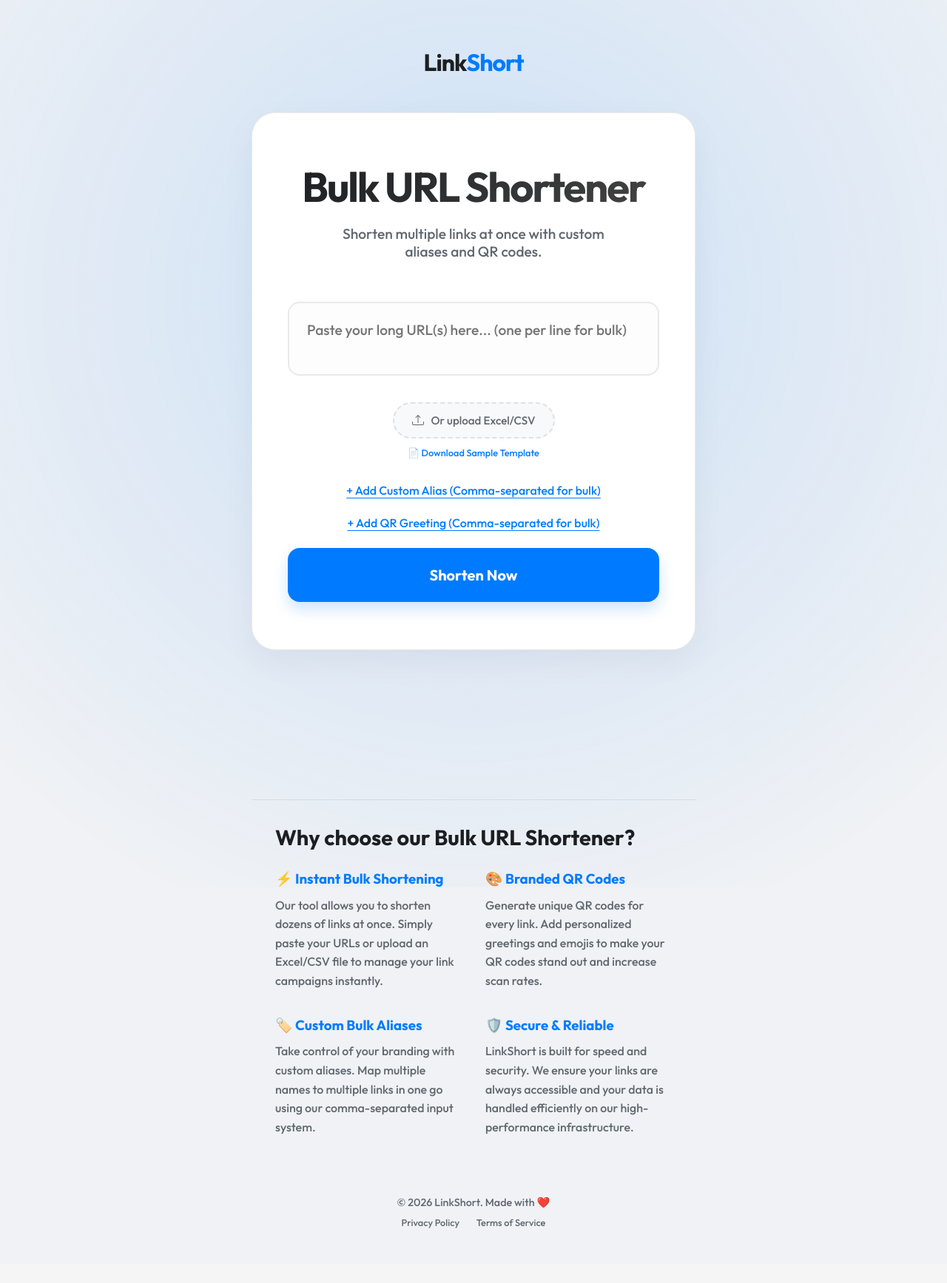
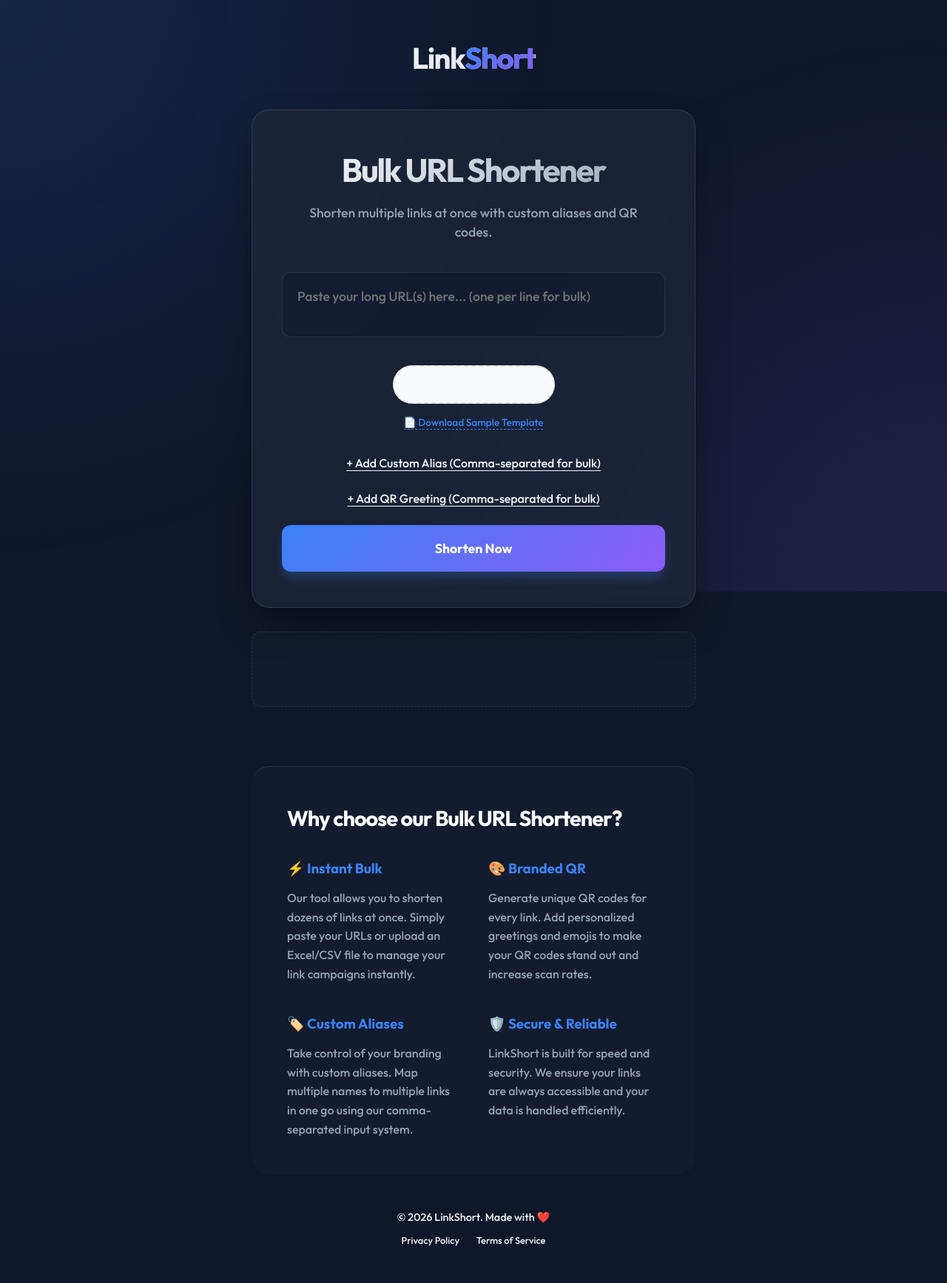
Before and after one commit to linkshortfree/linkshort, a Flask app: page / in a window 1280 px wide. Shown: the whole page at 74% size. Before the commit the page ends 1661 px from the top, so only its background shows below. Run offline with Flask 3, Linux system fonts and the light colour scheme; some libraries are stand-ins or nearby versions.

Commit message:
feat: professional redesign and performance optimization
- Implemented premium dark theme with HSL variables
- Refined glassmorphism and typography
- Resolved Cumulative Layout Shift (CLS) with fixed-height placeholders
- Fixed console error: 'lastResults' undefined
- Added standard CSS properties for cross-browser compatibility
- Optimized resource loading with font-display: swap

```diff
--- a/static/css/style.css
+++ b/static/css/style.css
@@ -1,12 +1,16 @@
 :root {
-    --bg-color: #f0f2f5;
-    --card-bg: rgba(255, 255, 255, 0.8);
-    --primary-color: #007bff;
-    --accent-color: #6f42c1;
-    --text-color: #1c1e21;
-    --text-sub: #606770;
-    --border-color: rgba(0, 0, 0, 0.08);
-    --glow-color: rgba(0, 123, 255, 0.1);
+    /* Sophisticated Color Palette */
+    --bg-primary: #0f172a;
+    --bg-secondary: #1e293b;
+    --accent-primary: #3b82f6;
+    --accent-secondary: #8b5cf6;
+    --text-primary: #f8fafc;
+    --text-secondary: #94a3b8;
+    --glass-bg: rgba(30, 41, 59, 0.7);
+    --glass-border: rgba(255, 255, 255, 0.1);
+    --glass-shadow: 0 25px 50px -12px rgba(0, 0, 0, 0.5);
+    --success: #10b981;
+    --error: #ef4444;
 }
 
 * {
@@ -17,22 +21,25 @@
 
 body {
     font-family: 'Outfit', sans-serif;
-    background-color: var(--bg-color);
-    color: var(--text-color);
+    background-color: var(--bg-primary);
+    color: var(--text-primary);
     min-height: 100vh;
     display: flex;
     justify-content: center;
     align-items: center;
     overflow-x: hidden;
+    line-height: 1.5;
 }
 
 .background-glow {
     position: fixed;
-    top: -50%;
-    left: -50%;
-    width: 200%;
-    height: 200%;
-    background: radial-gradient(circle at center, rgba(0, 123, 255, 0.15) 0%, transparent 60%);
+    top: 0;
+    left: 0;
+    width: 100%;
+    height: 100%;
+    background:
+        radial-gradient(circle at 0% 0%, rgba(59, 130, 246, 0.15) 0%, transparent 50%),
+        radial-gradient(circle at 100% 100%, rgba(139, 92, 246, 0.15) 0%, transparent 50%);
     pointer-events: none;
     z-index: -1;
 }
@@ -51,41 +58,55 @@ body {
 }
 
 .logo {
-    font-size: 2rem;
-    font-weight: 700;
-    margin-top: 1rem;
-    margin-bottom: 3rem;
-    letter-spacing: -1px;
+    font-size: 2.5rem;
+    font-weight: 800;
+    margin-bottom: 2.5rem;
+    letter-spacing: -1.5px;
+    background: linear-gradient(135deg, #fff 0%, #cbd5e1 100%);
+    -webkit-background-clip: text;
+    background-clip: text;
+    -webkit-text-fill-color: transparent;
 }
 
 .logo span {
-    color: var(--primary-color);
+    background: linear-gradient(135deg, var(--accent-primary) 0%, var(--accent-secondary) 100%);
+    -webkit-background-clip: text;
+    background-clip: text;
+    -webkit-text-fill-color: transparent;
 }
 
 .glass-card {
-    background: #ffffff;
-    border-radius: 32px;
-    padding: 4rem 3rem;
-    box-shadow: 0 15px 45px rgba(0, 0, 0, 0.05);
-    border: 1px solid var(--border-color);
-    transition: all 0.4s cubic-bezier(0.175, 0.885, 0.32, 1.275);
+    background: var(--glass-bg);
+    backdrop-filter: blur(16px);
+    -webkit-backdrop-filter: blur(16px);
+    border-radius: 24px;
+    padding: 3rem 2.5rem;
+    box-shadow: var(--glass-shadow);
+    border: 1px solid var(--glass-border);
+    transition: all 0.3s ease;
+}
+
+.glass-card:hover {
+    border-color: rgba(255, 255, 255, 0.2);
+    transform: translateY(-2px);
 }
 
 h1 {
-    font-size: 3.5rem;
+    font-size: 2.75rem;
     font-weight: 800;
-    margin-bottom: 1rem;
+    margin-bottom: 0.75rem;
     letter-spacing: -2px;
-    background: linear-gradient(135deg, #1c1e21 0%, #444 100%);
+    background: linear-gradient(135deg, #fff 0%, #94a3b8 100%);
     -webkit-background-clip: text;
+    background-clip: text;
     -webkit-text-fill-color: transparent;
 }
 
 .subtitle {
-    color: var(--text-sub);
-    font-size: 1.2rem;
-    margin-bottom: 3.5rem;
-    max-width: 80%;
+    color: var(--text-secondary);
+    font-size: 1.1rem;
+    margin-bottom: 2.5rem;
+    max-width: 90%;
     margin-left: auto;
     margin-right: auto;
 }
@@ -97,16 +118,23 @@ h1 {
 input[type="text"],
 textarea {
     width: 100%;
-    padding: 1.5rem;
-    background: #fdfdfd;
-    border: 2px solid var(--border-color);
-    border-radius: 16px;
-    color: var(--text-color);
-    font-size: 1.2rem;
+    padding: 1.25rem;
+    background: rgba(15, 23, 42, 0.5);
+    border: 1px solid var(--glass-border);
+    border-radius: 12px;
+    color: var(--text-primary);
+    font-size: 1.1rem;
     font-family: inherit;
     transition: all 0.3s ease;
     outline: none;
     resize: none;
+}
+
+input[type="text"]:focus,
+textarea:focus {
+    border-color: var(--accent-primary);
+    background: rgba(15, 23, 42, 0.8);
+    box-shadow: 0 0 0 4px rgba(59, 130, 246, 0.1);
 }
 
 .file-upload-section {
@@ -199,39 +227,41 @@ textarea:focus {
 
 button {
     width: 100%;
-    padding: 1.5rem;
-    background: var(--primary-color);
+    padding: 1.25rem;
+    background: linear-gradient(135deg, var(--accent-primary) 0%, var(--accent-secondary) 100%);
     border: none;
-    border-radius: 16px;
+    border-radius: 12px;
     color: #fff;
-    font-size: 1.25rem;
+    font-size: 1.1rem;
     font-weight: 700;
     cursor: pointer;
-    transition: all 0.3s cubic-bezier(0.4, 0, 0.2, 1);
+    transition: all 0.3s ease;
     font-family: inherit;
-    box-shadow: 0 10px 20px rgba(0, 123, 255, 0.2);
+    box-shadow: 0 10px 15px -3px rgba(59, 130, 246, 0.3);
 }
 
 button:hover {
-    opacity: 0.9;
-    transform: scale(1.02);
+    transform: translateY(-2px);
+    box-shadow: 0 20px 25px -5px rgba(59, 130, 246, 0.4);
 }
 
 button:active {
-    transform: scale(0.98);
+    transform: translateY(0);
 }
 
 .result-area {
-    margin-top: 2rem;
-    padding-top: 2rem;
-    border-top: 1px solid var(--border-color);
+    margin-top: 2.5rem;
+    padding-top: 1.5rem;
+    border-top: 1px solid var(--glass-border);
     opacity: 0;
-    transform: translateY(10px);
-    transition: all 0.4s ease;
+    visibility: hidden;
+    transform: translateY(20px);
+    transition: all 0.5s cubic-bezier(0.4, 0, 0.2, 1);
 }
 
 .result-area.visible {
     opacity: 1;
+    visibility: visible;
     transform: translateY(0);
 }
 
@@ -304,8 +340,17 @@ button:active {
     margin-top: 1rem;
 }
 
-.ad-sidebar {
-    display: none !important;
+.ad-banner-container {
+    width: 100%;
+    min-height: 100px;
+    display: flex;
+    align-items: center;
+    justify-content: center;
+    margin: 2rem 0;
+    background: rgba(30, 41, 59, 0.3);
+    border-radius: 12px;
+    border: 1px dashed var(--glass-border);
+    overflow: hidden;
 }
 
 footer {
--- a/static/js/script.js
+++ b/static/js/script.js
@@ -1,4 +1,5 @@
 let uploadedData = [];
+let lastResults = []; // Fixed: lastResults was not defined
 
 function toggleOptions() {
     const options = document.getElementById('customOptions');
@@ -91,8 +92,9 @@ async function shortenUrl() {
     shortenBtn.disabled = true;
     shortenBtn.innerText = 'Shortening...';
     linksList.innerHTML = '';
+    lastResults = [];
 
-    for (let item of finalProcessList) {
+    for (let [index, item] of finalProcessList.entries()) {
         try {
             const response = await fetch('/api/shorten', {
                 method: 'POST',
@@ -107,6 +109,12 @@ async function shortenUrl() {
             if (data.success) {
                 const fullShortUrl = `${window.location.protocol}//${window.location.host}/${data.alias}`;
                 addLinkToUI(fullShortUrl, item.url, item.greeting);
+                lastResults.push({
+                    shortUrl: fullShortUrl,
+                    alias: data.alias,
+                    greeting: item.greeting,
+                    index: index + 1
+                });
             } else {
                 addErrorToUI(data.error || "Error", item.url);
             }
@@ -133,10 +141,10 @@ function addLinkToUI(shortUrl, originalUrl, qrGreeting) {
     const div = document.createElement('div');
     div.className = 'link-box';
     div.innerHTML = `
-        <span title="${originalUrl}">${shortUrl}</span>
+        <span title="${originalUrl}" style="color: var(--accent-primary); font-weight: 500;">${shortUrl}</span>
         <div style="display: flex; gap: 8px; align-items: center;">
+            <button class="qr-toggle" style="background: rgba(139, 92, 246, 0.1); color: var(--accent-secondary); border: 1px solid rgba(139, 92, 246, 0.2);" onclick="openQrModal('${shortUrl}', '${qrGreeting}')">QR</button>
             <button class="copy-btn" onclick="copyIndividualLink('${shortUrl}', this)">Copy</button>
-            <button class="qr-toggle" onclick="openQrModal('${shortUrl}', '${qrGreeting}')">QR</button>
         </div>
     `;
     linksList.appendChild(div);
@@ -203,8 +211,9 @@ function addErrorToUI(error, originalUrl) {
     const linksList = document.getElementById('linksList');
     const div = document.createElement('div');
     div.className = 'link-box';
-    div.style.borderColor = '#ff7b72';
-    div.innerHTML = `<span style="color: #ff7b72; font-size: 0.9rem;">${error}:</span><small style="color: var(--text-sub); margin-left: 5px;">${originalUrl.substring(0, 15)}...</small>`;
+    div.style.borderColor = 'rgba(239, 68, 68, 0.2)';
+    div.style.background = 'rgba(239, 68, 68, 0.05)';
+    div.innerHTML = `<span style="color: var(--error); font-size: 0.9rem; font-weight: 500;">${error}:</span><small style="color: var(--text-secondary); margin-left: 8px; overflow: hidden; text-overflow: ellipsis;">${originalUrl.substring(0, 20)}...</small>`;
     linksList.appendChild(div);
 }
 
--- a/templates/index.html
+++ b/templates/index.html
@@ -73,7 +73,8 @@
     <link rel="icon" type="image/png" href="{{ url_for('static', filename='favicon.png') }}">
     <link rel="apple-touch-icon" href="{{ url_for('static', filename='favicon.png') }}">
     <meta name="msvalidate.01" content="492136868F8EBB3BD8CE3C0366258D3C" />
-    <link href="https://fonts.googleapis.com/css2?family=Outfit:wght@300;500;700&display=swap" rel="stylesheet">
+    <link href="https://fonts.googleapis.com/css2?family=Outfit:wght@300;500;700&display=swap&font-display=swap"
+        rel="stylesheet">
     <!-- Google AdSense -->
     <script async src="https://pagead2.googlesyndication.com/pagead/js/adsbygoogle.js?client=ca-pub-5774199741984914"
         crossorigin="anonymous"></script>
@@ -112,9 +113,9 @@
                         <input type="file" id="fileInput" accept=".xlsx, .xls, .csv" style="display: none;"
                             onchange="handleFileUpload(this)">
                         <div id="fileStatus" class="file-status"></div>
-                        <div style="margin-top: 0.5rem;">
+                        <div style="margin-top: 0.75rem;">
                             <a href="#" onclick="downloadSampleTemplate(); return false;"
-                                style="font-size: 0.8rem; color: var(--primary-color); text-decoration: none;">📄
+                                style="font-size: 0.85rem; color: var(--accent-primary); text-decoration: none; border-bottom: 1px dashed var(--accent-primary);">📄
                                 Download Sample Template</a>
                         </div>
                     </div>
@@ -141,28 +142,30 @@
                     <button id="shortenBtn" onclick="shortenUrl()">Shorten Now</button>
 
                     <div id="resultArea" class="result-area hidden">
-                        <div class="success-message">✨ Your links are ready!</div>
+                        <div class="success-message"
+                            style="color: var(--success); font-weight: 600; margin-bottom: 1rem;">✨ Your links are
+                            ready!</div>
                         <div id="linksList" class="links-list">
                             <!-- Shortened links will appear here -->
                         </div>
-                        <div style="display: flex; gap: 10px; margin-top: 1.5rem; justify-content: center;">
-                            <button class="copy-btn" style="width: auto; background: #eef6ff;"
-                                onclick="copyAllLinks()">Copy All Links</button>
+                        <div style="display: flex; gap: 12px; margin-top: 2rem; justify-content: center;">
+                            <button class="copy-btn" style="flex: 1; margin: 0;" onclick="copyAllLinks()">Copy All
+                                Links</button>
                             <button id="downloadAllQrsBtn" class="copy-btn"
-                                style="width: auto; background: #fdf2f2; color: #cf222e; border-color: #f8d7da;"
+                                style="flex: 1; margin: 0; background: rgba(239, 68, 68, 0.1); color: var(--error); border-color: rgba(239, 68, 68, 0.2);"
                                 onclick="downloadAllQRs()">Download All QRs</button>
                         </div>
                     </div>
 
-                    <div id="errorArea" class="error-message hidden"></div>
+                    <div id="errorArea" class="error-message hidden" style="color: var(--error);"></div>
                 </div>
 
                 <!-- MONETIZATION: Ad Banner Area -->
-                <div class="ad-banner-container"
-                    style="margin-top: 2rem; width: 100%; min-height: 90px; display: flex; align-items: center; justify-content: center;">
+                <div class="ad-banner-container">
                     <!-- LinkShort_Responsive_Banner -->
-                    <ins class="adsbygoogle" style="display:block" data-ad-client="ca-pub-5774199741984914"
-                        data-ad-slot="1234567890" data-ad-format="auto" data-full-width-responsive="true"></ins>
+                    <ins class="adsbygoogle" style="display:block; width: 100%; height: 100px;"
+                        data-ad-client="ca-pub-5774199741984914" data-ad-slot="1234567890" data-ad-format="auto"
+                        data-full-width-responsive="true"></ins>
                     <script>
                         (adsbygoogle = window.adsbygoogle || []).push({});
                     </script>
@@ -170,30 +173,39 @@
             </main>
 
             <section class="seo-content"
-                style="margin-top: 5rem; text-align: left; max-width: 800px; margin-left: auto; margin-right: auto; padding: 2rem; border-top: 1px solid var(--border-color);">
-                <h2 style="font-size: 1.8rem; margin-bottom: 1.5rem; color: var(--text-color);">Why choose our Bulk URL
+                style="margin-top: 5rem; text-align: left; max-width: 800px; margin-left: auto; margin-right: auto; padding: 3rem; border-top: 1px solid var(--glass-border); background: rgba(30, 41, 59, 0.3); border-radius: 24px;">
+                <h2 style="font-size: 1.8rem; margin-bottom: 2rem; color: #fff; letter-spacing: -1px;">Why choose our
+                    Bulk URL
                     Shortener?</h2>
                 <div
-                    style="display: grid; grid-template-columns: 1fr 1fr; gap: 2rem; color: var(--text-sub); line-height: 1.6;">
+                    style="display: grid; grid-template-columns: 1fr 1fr; gap: 2.5rem; color: var(--text-secondary); line-height: 1.6;">
                     <div>
-                        <h3 style="color: var(--primary-color); margin-bottom: 0.5rem;">⚡️ Instant Bulk Shortening</h3>
+                        <h3
+                            style="color: var(--accent-primary); margin-bottom: 0.75rem; display: flex; align-items: center; gap: 10px;">
+                            ⚡️ Instant Bulk</h3>
                         <p>Our tool allows you to shorten dozens of links at once. Simply paste your URLs or upload an
                             Excel/CSV file to manage your link campaigns instantly.</p>
                     </div>
                     <div>
-                        <h3 style="color: var(--primary-color); margin-bottom: 0.5rem;">🎨 Branded QR Codes</h3>
+                        <h3
+                            style="color: var(--accent-primary); margin-bottom: 0.75rem; display: flex; align-items: center; gap: 10px;">
+                            🎨 Branded QR</h3>
                         <p>Generate unique QR codes for every link. Add personalized greetings and emojis to make your
                             QR codes stand out and increase scan rates.</p>
                     </div>
                     <div>
-                        <h3 style="color: var(--primary-color); margin-bottom: 0.5rem;">🏷️ Custom Bulk Aliases</h3>
+                        <h3
+                            style="color: var(--accent-primary); margin-bottom: 0.75rem; display: flex; align-items: center; gap: 10px;">
+                            🏷️ Custom Aliases</h3>
                         <p>Take control of your branding with custom aliases. Map multiple names to multiple links in
                             one go using our comma-separated input system.</p>
                     </div>
                     <div>
-                        <h3 style="color: var(--primary-color); margin-bottom: 0.5rem;">🛡️ Secure & Reliable</h3>
+                        <h3
+                            style="color: var(--accent-primary); margin-bottom: 0.75rem; display: flex; align-items: center; gap: 10px;">
+                            🛡️ Secure & Reliable</h3>
                         <p>LinkShort is built for speed and security. We ensure your links are always accessible and
-                            your data is handled efficiently on our high-performance infrastructure.</p>
+                            your data is handled efficiently.</p>
                     </div>
                 </div>
             </section>
```
Also changed, not shown: other parts of static/css/style.css (+20 -14 lines).
